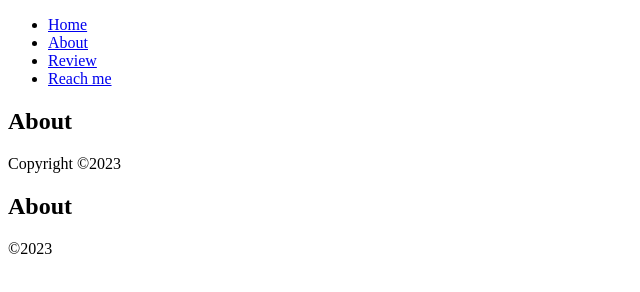
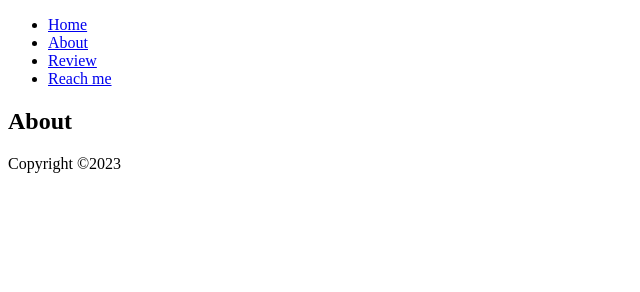
Before and after one commit to gcusaaa/basicExample, a plain HTML site: page html/about.html in a window 1280 px wide. Shown: the whole page, without its empty margins (0-640 px from the left). Drawn offline with Linux system fonts and the light colour scheme; files whose address does not match are found by name.

Commit message:
few changes made

```diff
--- a/html/about.html
+++ b/html/about.html
@@ -23,12 +23,12 @@
             <p>Copyright &copy;2023</p>
         </footer>
     </header>
-    <main>
+    <!-- <main>
         <h2>About</h2>
     </main>
     <footer>
         <p>&copy;2023</p>
-    </footer>
+    </footer> -->
     <script src="./script/code.js"></script>
 
 </body>
```
Lines whose indentation alone changed are shown as unchanged.
